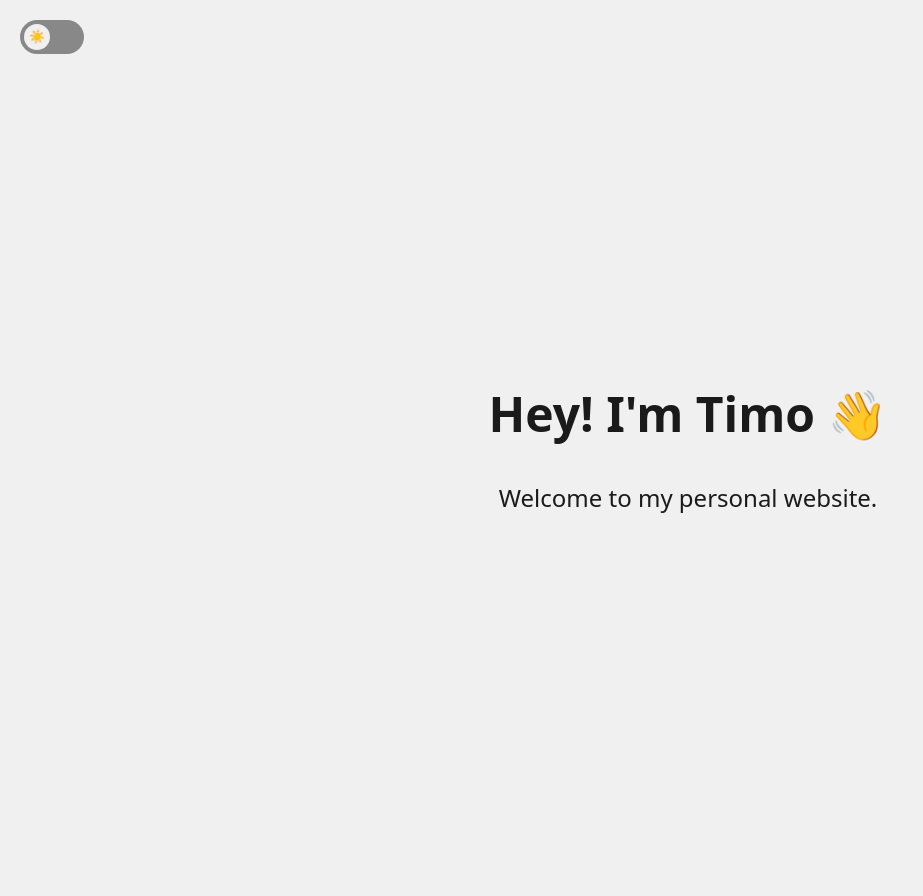
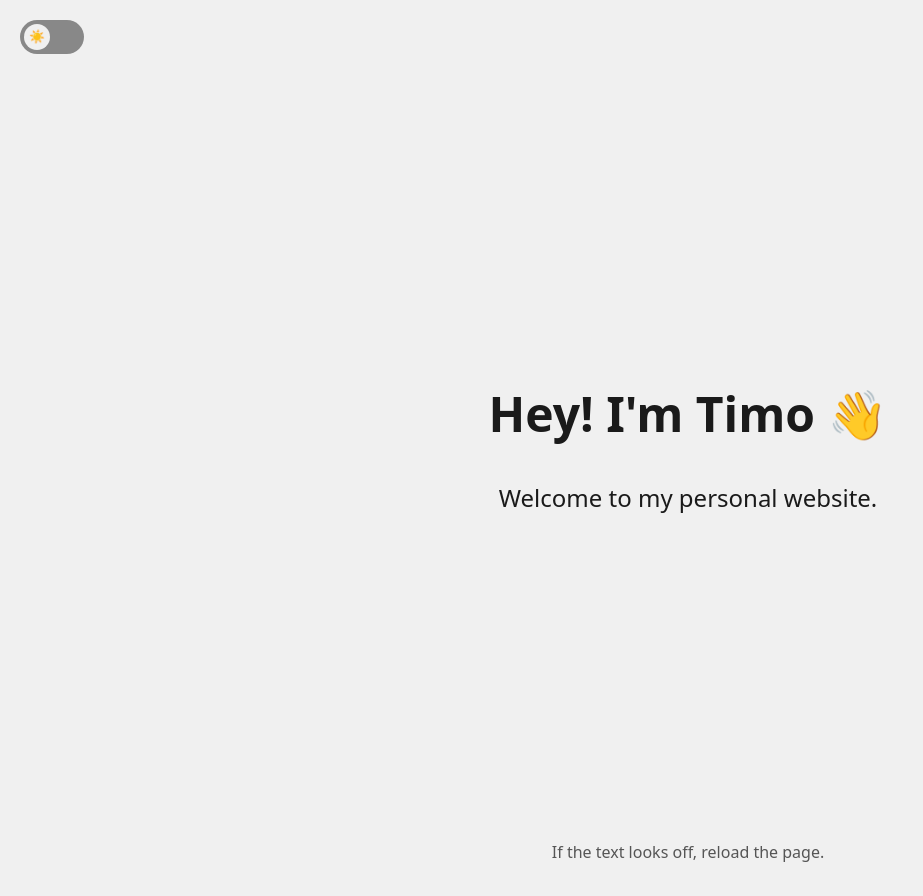
Before and after one commit to T1mohtml/ferendovych.uk, a React app in the folder frontend/: page / in a window 1280 px wide. Shown: the whole page, without its empty margins (0-923 px from the left). Built offline with nearby package versions, Linux system fonts and the light colour scheme; the HTML template or start-up script is replaced by a standard one.

Commit message:
Update dynamic page title and add footer text in Home component for improved user experience

```diff
--- a/frontend/src/pages/Home.jsx
+++ b/frontend/src/pages/Home.jsx
@@ -15,7 +15,7 @@ export default function Home() {
 
   // Set dynamic page title
   useEffect(() => {
-    document.title = "TimoSite - Home";
+    document.title = "Home - My Page";
   }, []);
 
   return (
@@ -29,6 +29,9 @@ export default function Home() {
         <h1 style={styles.heading}>Hey! I'm Timo 👋</h1>
         <p style={styles.text}>Welcome to my personal website.</p>
       </div>
+      <p style={styles.footerText}>
+        If the text looks off, reload the page.
+      </p>
     </motion.div>
   );
 }
@@ -36,12 +39,14 @@ export default function Home() {
 const styles = {
   container: {
     display: "flex",
+    flexDirection: "column", // stack content vertically
     alignItems: "center",
     justifyContent: "center",
     minHeight: "100vh",
     width: "100vw",
     textAlign: "center",
     padding: "clamp(1rem, 4vw, 3rem)",
+    position: "relative", // needed for footer absolute positioning
   },
   textWrapper: {
     display: "flex",
@@ -56,4 +61,10 @@ const styles = {
   text: {
     fontSize: "clamp(1rem, 3vw, 1.5rem)",
   },
+  footerText: {
+    position: "absolute",
+    bottom: "1rem",
+    fontSize: "clamp(0.75rem, 1.5vw, 1rem)",
+    color: "#555",
+  },
 };
```
